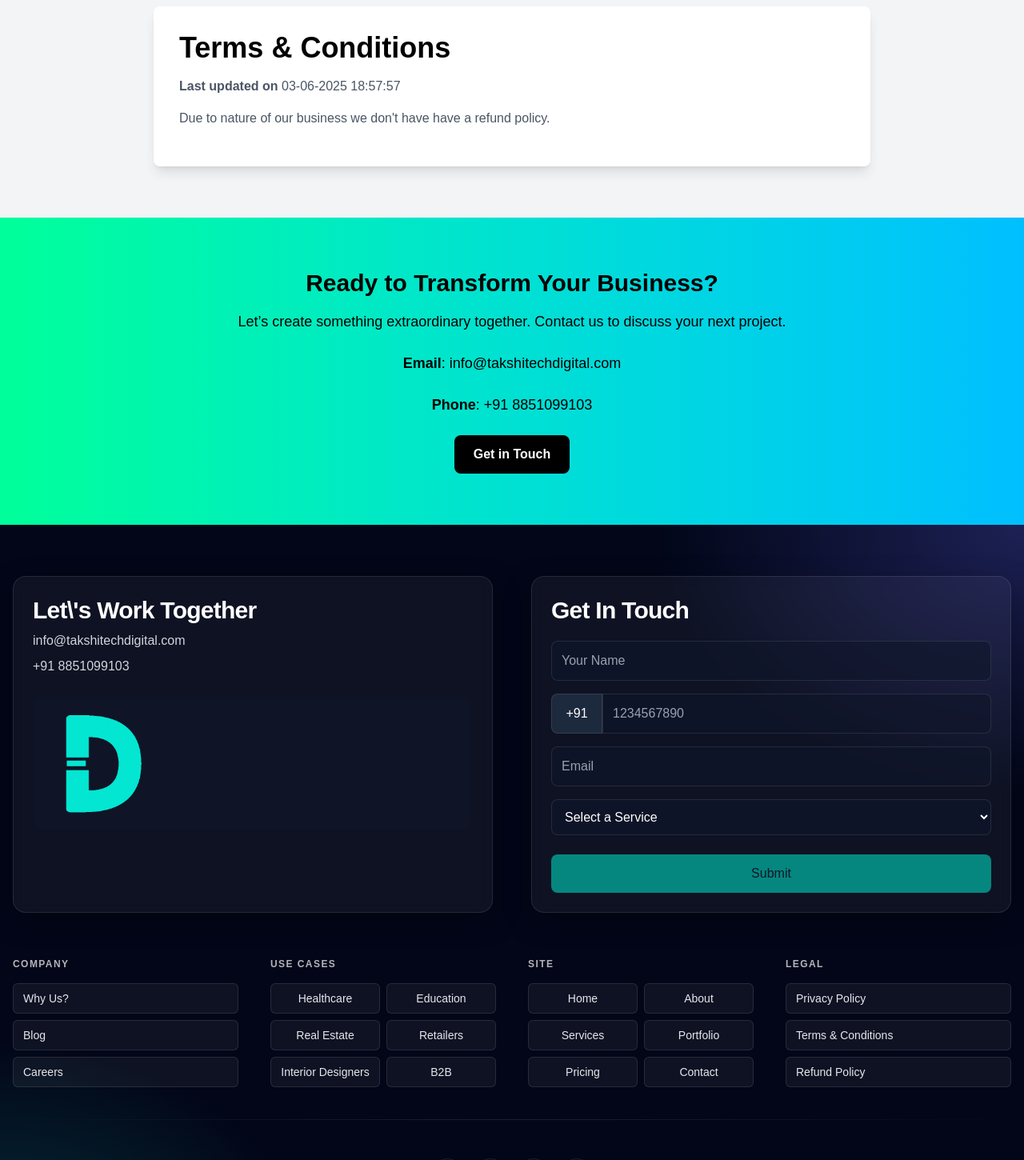
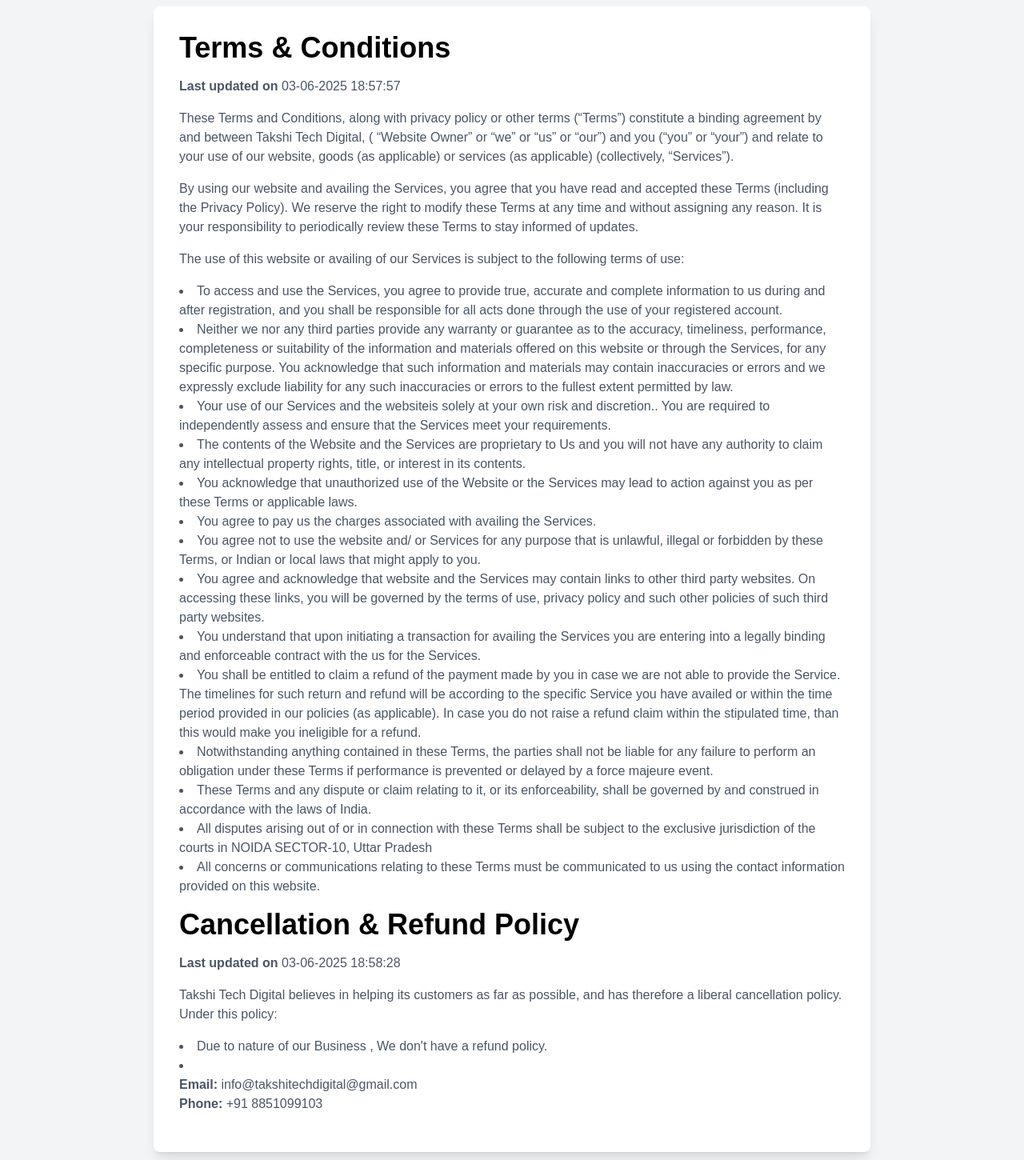
Before and after one commit to TakshiTech/TakshiTechDigital, a Next.js app: page /terms in a window 1280 px wide. Shown: the part 620-2070 px from the top of the page at 80% size. Built offline with nearby package versions, Linux system fonts and the light colour scheme.

Commit message:
fixed refund policy

```diff
--- a/src/app/terms/TermsClient.tsx
+++ b/src/app/terms/TermsClient.tsx
@@ -46,11 +46,107 @@
             <h2 id="terms-conditions" className="text-4xl font-bold mb-4">Terms & Conditions</h2>
             <p className="text-gray-600 mb-4"><strong>Last updated on</strong> 03-06-2025 18:57:57</p>
             <p className="text-gray-600 mb-4">
-              Due to nature of our business we don't have have a refund policy.
+              These Terms and Conditions, along with privacy policy or other terms (“Terms”) constitute a binding
+              agreement by and between Takshi Tech Digital, ( “Website Owner” or “we” or “us” or “our”) and
+              you (“you” or “your”) and relate to your use of our website, goods (as applicable) or services (as
+              applicable) (collectively, “Services”).
             </p>
+            <p className="text-gray-600 mb-4">
+              By using our website and availing the Services, you agree that you have read and accepted these Terms
+              (including the Privacy Policy). We reserve the right to modify these Terms at any time and without
+              assigning any reason. It is your responsibility to periodically review these Terms to stay informed of
+              updates.
+            </p>
+            <p className="text-gray-600 mb-4">
+              The use of this website or availing of our Services is subject to the following terms of use:
+            </p>
+            <ul className="list-disc list-inside text-gray-600 mb-4">
+              <li>
+                To access and use the Services, you agree to provide true, accurate and complete information to us
+                during and after registration, and you shall be responsible for all acts done through the use of your
+                registered account.
+              </li>
+              <li>
+                Neither we nor any third parties provide any warranty or guarantee as to the accuracy, timeliness,
+                performance, completeness or suitability of the information and materials offered on this website
+                or through the Services, for any specific purpose. You acknowledge that such information and
+                materials may contain inaccuracies or errors and we expressly exclude liability for any such
+                inaccuracies or errors to the fullest extent permitted by law.
+              </li>
+              <li>
+                Your use of our Services and the websiteis solely at your own risk and discretion.. You are
+                required to independently assess and ensure that the Services meet your requirements.
+              </li>
+              <li>
+                The contents of the Website and the Services are proprietary to Us and you will not have any
+                authority to claim any intellectual property rights, title, or interest in its contents.
+              </li>
+              <li>
+                You acknowledge that unauthorized use of the Website or the Services may lead to action against
+                you as per these Terms or applicable laws.
+              </li>
+              <li>
+                You agree to pay us the charges associated with availing the Services.
+              </li>
+              <li>
+                You agree not to use the website and/ or Services for any purpose that is unlawful, illegal or
+                forbidden by these Terms, or Indian or local laws that might apply to you.
+              </li>
+              <li>
+                You agree and acknowledge that website and the Services may contain links to other third party
+                websites. On accessing these links, you will be governed by the terms of use, privacy policy and
+                such other policies of such third party websites.
+              </li>
+              <li>
+                You understand that upon initiating a transaction for availing the Services you are entering into a
+                legally binding and enforceable contract with the us for the Services.
+              </li>
+              <li>
+                You shall be entitled to claim a refund of the payment made by you in case we are not able to
+                provide the Service. The timelines for such return and refund will be according to the specific
+                Service you have availed or within the time period provided in our policies (as applicable). In case
+                you do not raise a refund claim within the stipulated time, than this would make you ineligible for
+                a refund.
+              </li>
+              <li>
+                Notwithstanding anything contained in these Terms, the parties shall not be liable for any failure to
+                perform an obligation under these Terms if performance is prevented or delayed by a force majeure
+                event.
+              </li>
+              <li>
+                These Terms and any dispute or claim relating to it, or its enforceability, shall be governed by and
+                construed in accordance with the laws of India.
+              </li>
+              <li>
+                All disputes arising out of or in connection with these Terms shall be subject to the exclusive
+                jurisdiction of the courts in NOIDA SECTOR-10, Uttar Pradesh
+              </li>
+              <li>
+                All concerns or communications relating to these Terms must be communicated to us using the
+                contact information provided on this website.
+              </li>
+            </ul>
+
+            <h2 id="cancellation-refund" className="text-4xl font-bold mb-4">Cancellation & Refund Policy</h2>
+            <p className="text-gray-600 mb-4"><strong>Last updated on</strong> 03-06-2025 18:58:28</p>
+            <p className="text-gray-600 mb-4">
+              Takshi Tech Digital believes in helping its customers as far as possible, and has therefore a liberal
+              cancellation policy. Under this policy:
+            </p>
+            <ul className="list-disc list-inside text-gray-600 mb-4">
+              <li>
+                Due to nature of our Business , We don't have a refund policy.
+              </li>
+              <li>
+                <p><b>Email: </b>info@takshitechdigital@gmail.com</p>
+                <p><b>Phone: </b>+91 8851099103</p>
+              </li>
+
+            </ul>
           </div>
         </div>
       </section>
+
       {/* CTA Section */}
       <section className="bg-gradient-to-r from-[#00FF99] to-[#00BFFF] text-black py-16">
         <div className="container mx-auto px-4 text-center">
@@ -58,12 +154,6 @@
           <p className="text-lg mb-6">
             Let’s create something extraordinary together. Contact us to discuss your next project.
           </p>
-          <p className="text-lg mb-6">
-            <b>Email</b>: info@takshitechdigital.com
-            </p>
-            <p className="text-lg mb-6">
-           <b>Phone</b>: +91 8851099103
-            </p>
           <Link
             href="/contact"
             className="inline-block bg-black text-white px-6 py-3 rounded-lg font-semibold hover:bg-gray-800 transition"
```
